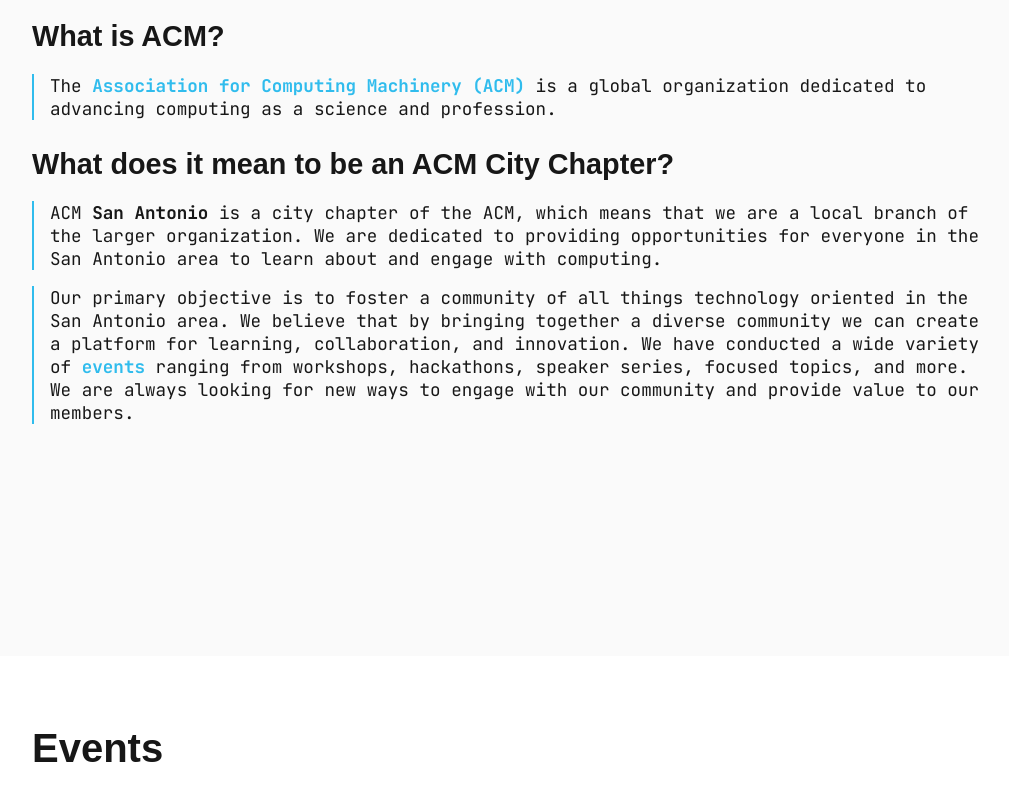
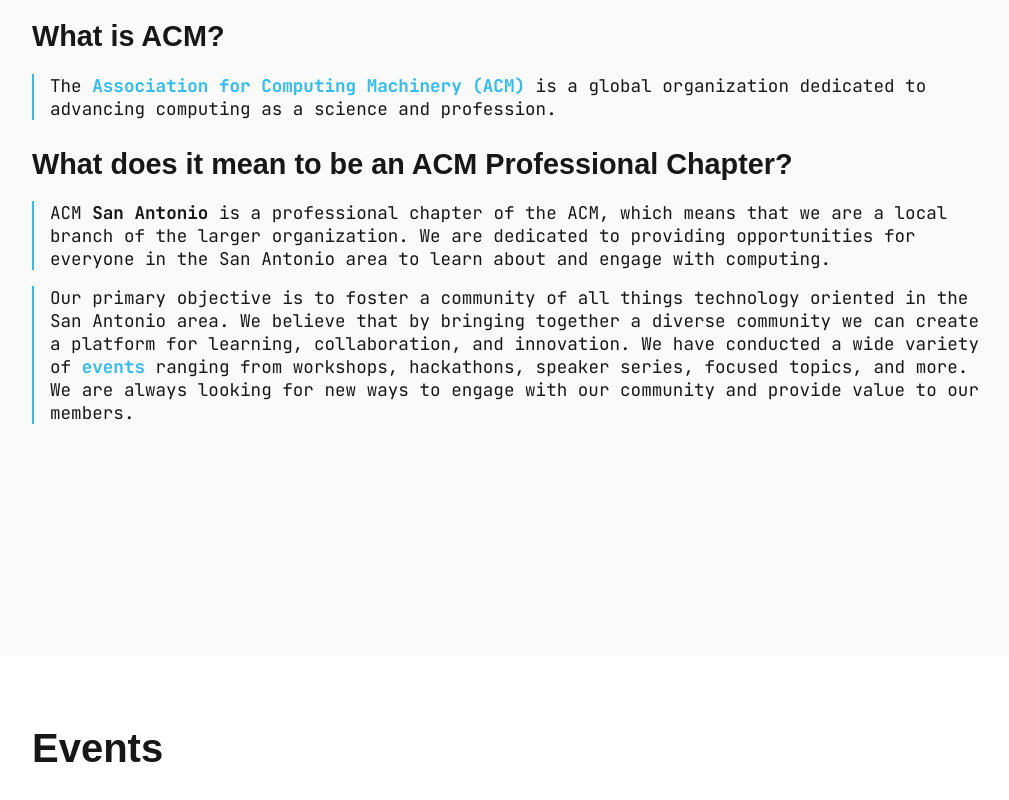
Before and after one commit to San-Antonio-ACM-Chapter/acm-sa-website-v2, a Next.js app: page / in a window 1280 px wide. Shown: the part 944-1744 px from the top of the page, without its empty margins (128-1137 px from the left). Built offline with nearby package versions, Linux system fonts and the light colour scheme; a web font is replaced by a local one.

Commit message:
changed it to say ACM Professional Chapter

```diff
--- a/src/components/AboutSection/AboutSection.tsx
+++ b/src/components/AboutSection/AboutSection.tsx
@@ -23,9 +23,9 @@
         is a global organization dedicated to advancing computing as a science
         and profession.
       </p>
-      <h3>What does it mean to be an ACM City Chapter?</h3>
+      <h3>What does it mean to be an ACM Professional Chapter?</h3>
       <p>
-        ACM <strong>San Antonio</strong> is a city chapter of the ACM, which
+        ACM <strong>San Antonio</strong> is a professional chapter of the ACM, which
         means that we are a local branch of the larger organization. We are
         dedicated to providing opportunities for everyone in the San Antonio
         area to learn about and engage with computing.
```
